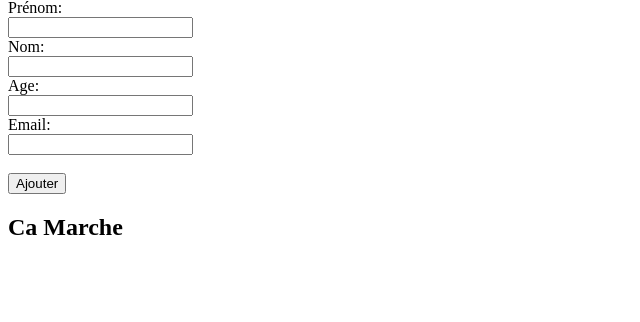
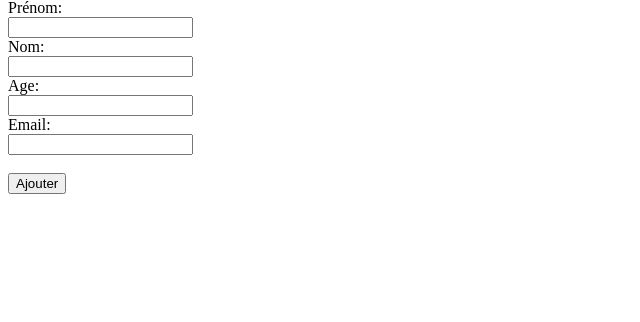
Before and after one commit to francois-sa-semifir/DevOps, a Flask app: page / in a window 1280 px wide. Shown: the part 159-481 px from the top of the page, without its empty margins (0-640 px from the left). Run offline with Flask 3, Linux system fonts and the light colour scheme; data that the repository does not hold is empty.

Commit message:
ci: :construction_worker: test pipeline 2

```diff
--- a/App/templates/index.html
+++ b/App/templates/index.html
@@ -39,7 +39,6 @@
         <input type="email" id="email" name="email"><br><br>
         <input type="submit" value="Ajouter">
     </form>
-    <h2>Ca Marche</h2>
 </body>
 </html>
 
```
